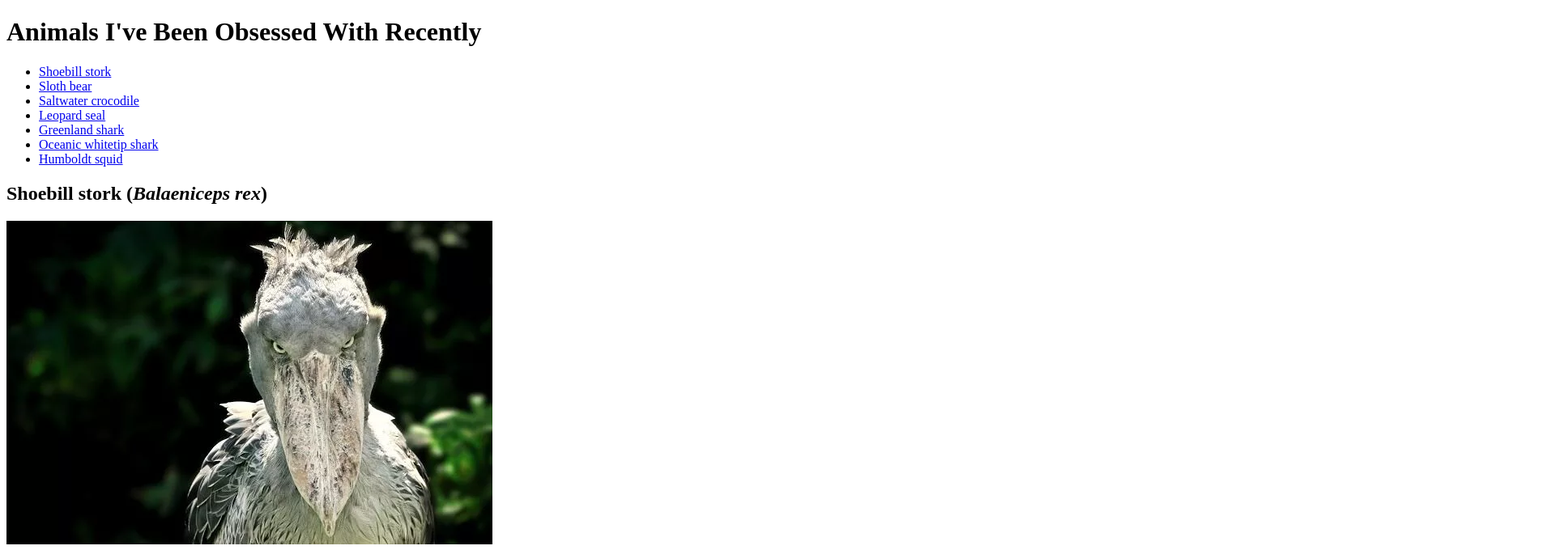
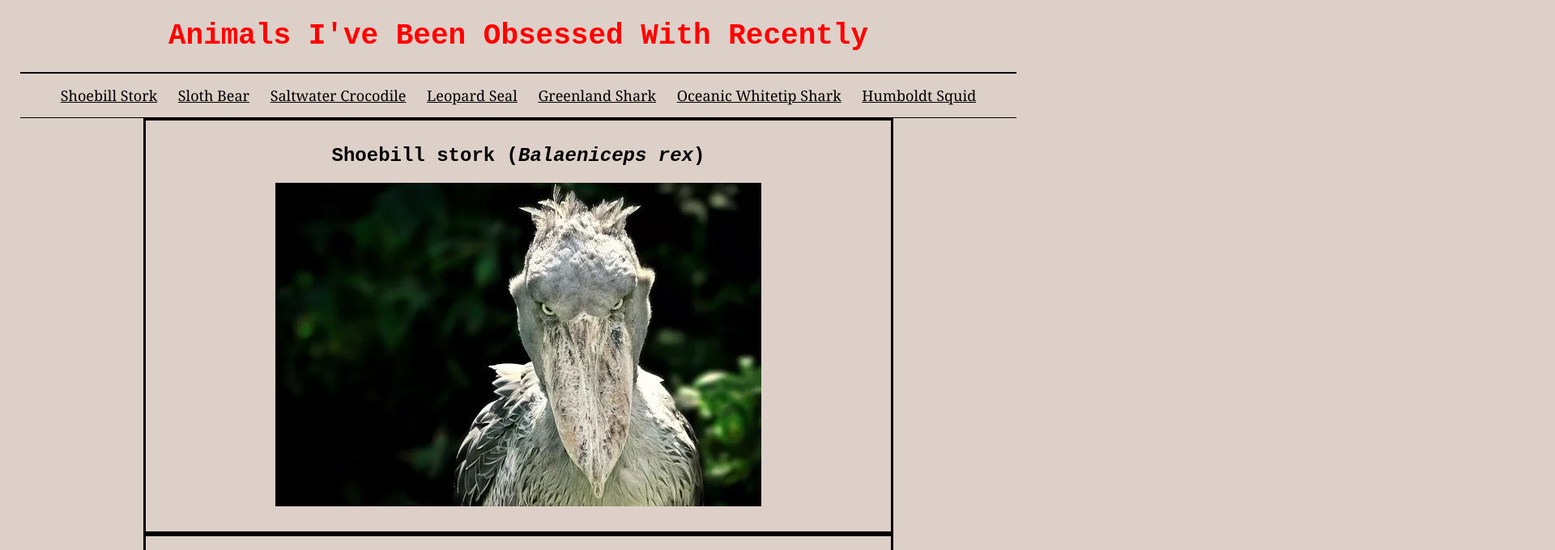
Before and after one commit to KC-LCW-Jan-23-Classroom/js-assignment-4-html-me-something-annanasto, a website: page index.html in a window 1280 px wide. Shown: the top 680 px of the page at 81% size, 1920 px wide, since content can reach past the window. Drawn offline with Linux system fonts and the light colour scheme.

Commit message:
Added some CSS styling

```diff
--- a/index.html
+++ b/index.html
@@ -1,11 +1,12 @@
 <!DOCTYPE html>
 <html>
   <head>
-    <title>My Web Page</title>
+    <title>Interesting Animals</title>
+    <link href="styles.css" type="text/css" rel="stylesheet" />
   </head>
   <body>
     <header>
-      <h1 id="top">Animals I've Been Obsessed With Recently</h1>
+      <h1 id="mainHeading">Animals I've Been Obsessed With Recently</h1>
       <ul>
         <li><a href="#shoebill">Shoebill stork</a></li>
         <li><a href="#slothBear">Sloth bear</a></li>
@@ -73,7 +74,7 @@
     </main>
 
     <p>
-      <a href="#top">Back to Top</a>
+      <a href="#mainHeading">Back to Top</a>
     </p>
 
     <footer>
--- a/styles.css
+++ b/styles.css
@@ -1 +1,48 @@
-/* Write your CSS here! */
+body {
+    background-color: #DDD0C8;
+    font-family:'Courier New';
+    text-align: center;
+}
+
+#mainHeading {
+    color: red;
+    text-align: center;
+    font-size:36px;
+}
+
+h2 {
+    font-size: 24px;
+}
+
+li {
+    display: inline;
+    margin: 0px 3px;
+    font-family: Cambria, Cochin, Georgia, Times, 'Times New Roman', serif;
+    font-size: 18px;
+}
+
+ul {
+    width: 1200px;
+    padding: 15px;
+    margin: 0px auto 0px auto;
+    border-top: 2px solid #000;
+    border-bottom: 1px solid #000;
+    text-align: center;
+}
+
+a {
+    color: black;
+    padding: 5px 5px 5px 5px;
+    text-transform: capitalize;
+}
+
+img {
+    text-align: center;
+}
+
+article {
+    width: 900px;
+    border: 3px solid #000;
+    padding: 10px;
+    margin: auto;
+}
```
